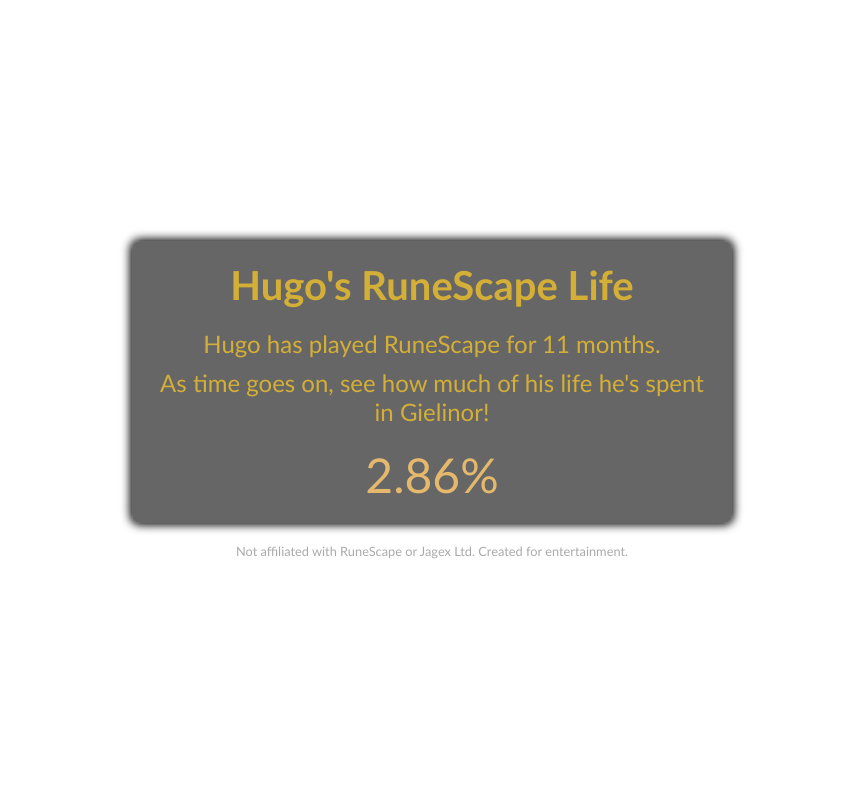
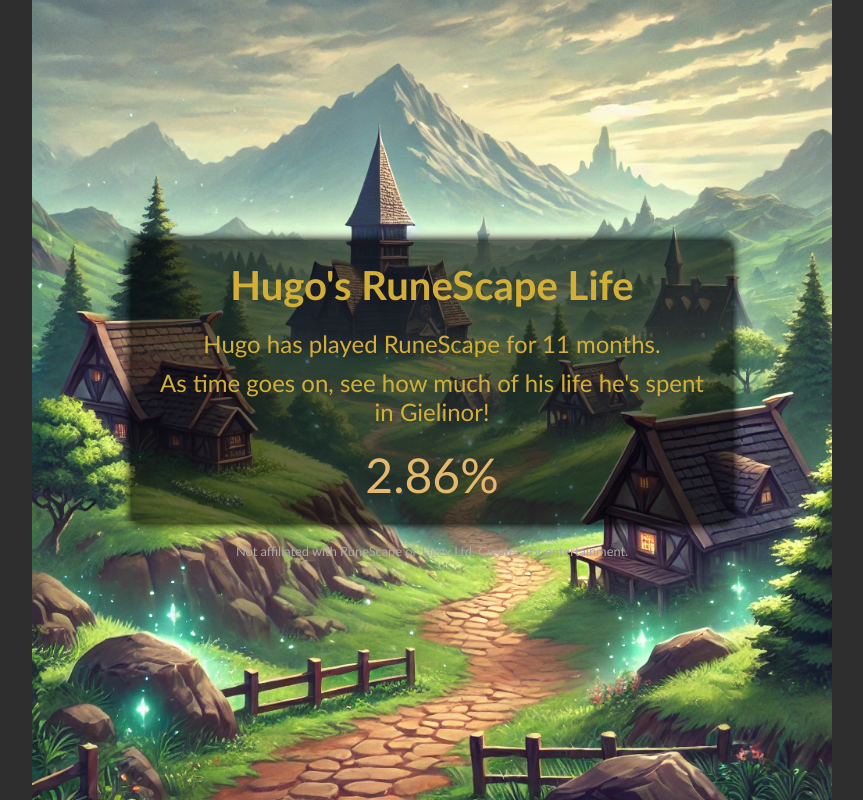
Before and after one commit to alexocampo/hugolife, a plain HTML site: page index.html in a window 1280 px wide. Shown: the whole page, without its empty margins (208-1071 px from the left). Drawn offline with Linux system fonts and the light colour scheme.

Commit message:
Update index.html

```diff
--- a/index.html
+++ b/index.html
@@ -15,7 +15,7 @@
         body {
             font-family: 'Trebuchet MS', sans-serif;
             color: #d4af37;
-            background: #2e2e2e url(./runescape.png') no-repeat center top;
+            background: #2e2e2e url('./runescape.png') no-repeat center top;
             background-size: contain;
             display: flex;
             flex-direction: column;
```
